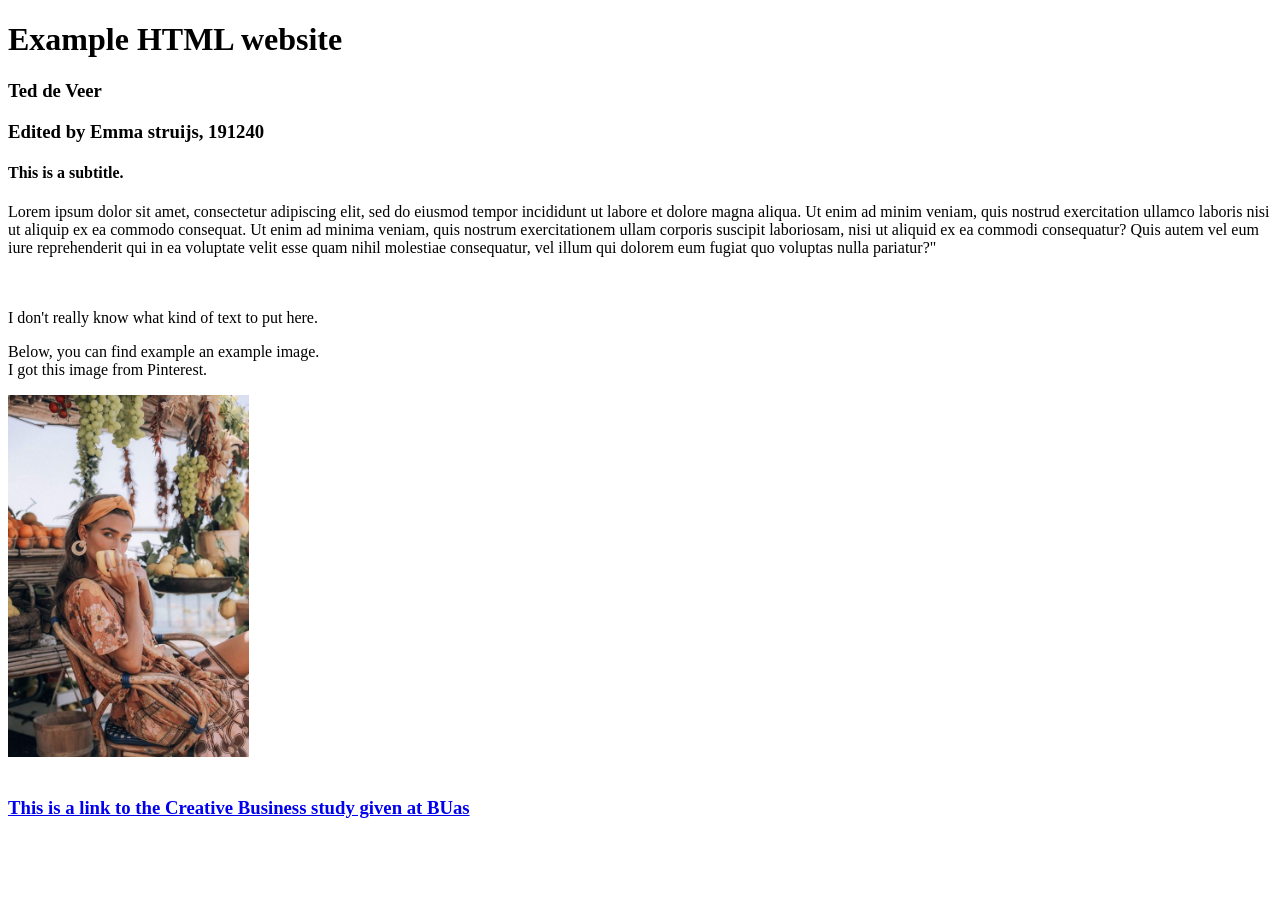
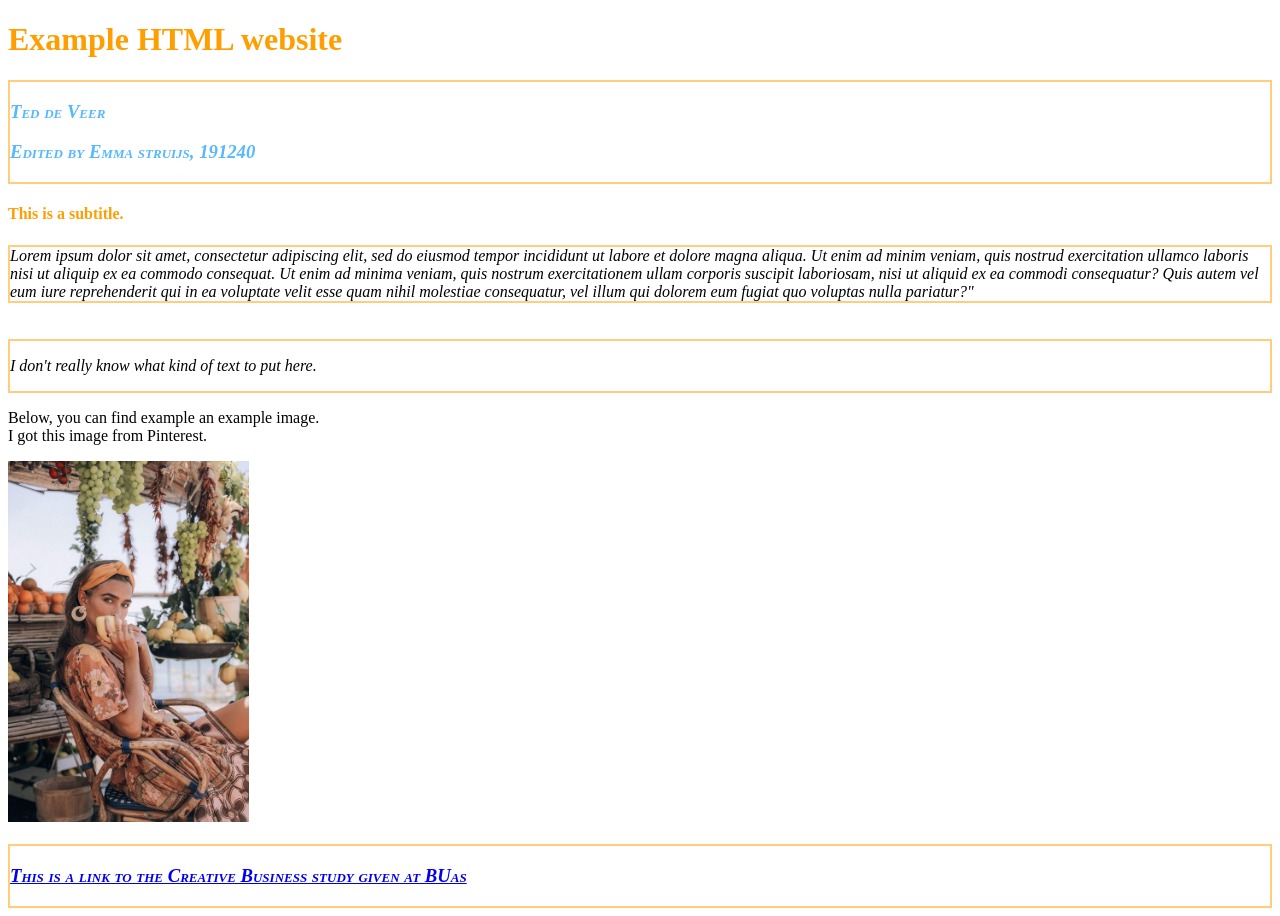
Before and after one commit to TeddeVeer-191503/prj4-chapter-3, a plain HTML site: page index.html in a window 1280 px wide. Before the commit the page ends 838 px from the top, so only its background shows below. Drawn offline with Linux system fonts and the light colour scheme.

Commit message:
Changes_resub

```diff
--- a/css/styles.css
+++ b/css/styles.css
@@ -0,0 +1,32 @@
+@charset "utf-8";
+.my-class {
+    font-family: Soleil;
+}
+body p {
+    font-family: Soleil;
+}
+
+
+.my-container {
+    border: 2px solid #FFCD7C;
+}
+
+body h1 {
+    font-family: Soleil;
+    color: #FF9E00;
+}
+.my-container h3 {
+    font-family: Soleil;
+    font-style: italic;
+    font-variant: small-caps;
+    color: #56B8FF;
+}
+body h4 {
+    font-family: Soleil;
+    color: #FF9E00;
+}
+.my-container {
+    font-family: Soleil;
+    font-style: italic;
+    color: #000000;
+}
```
Also changed, not shown: index.html (+1 -1 lines).
